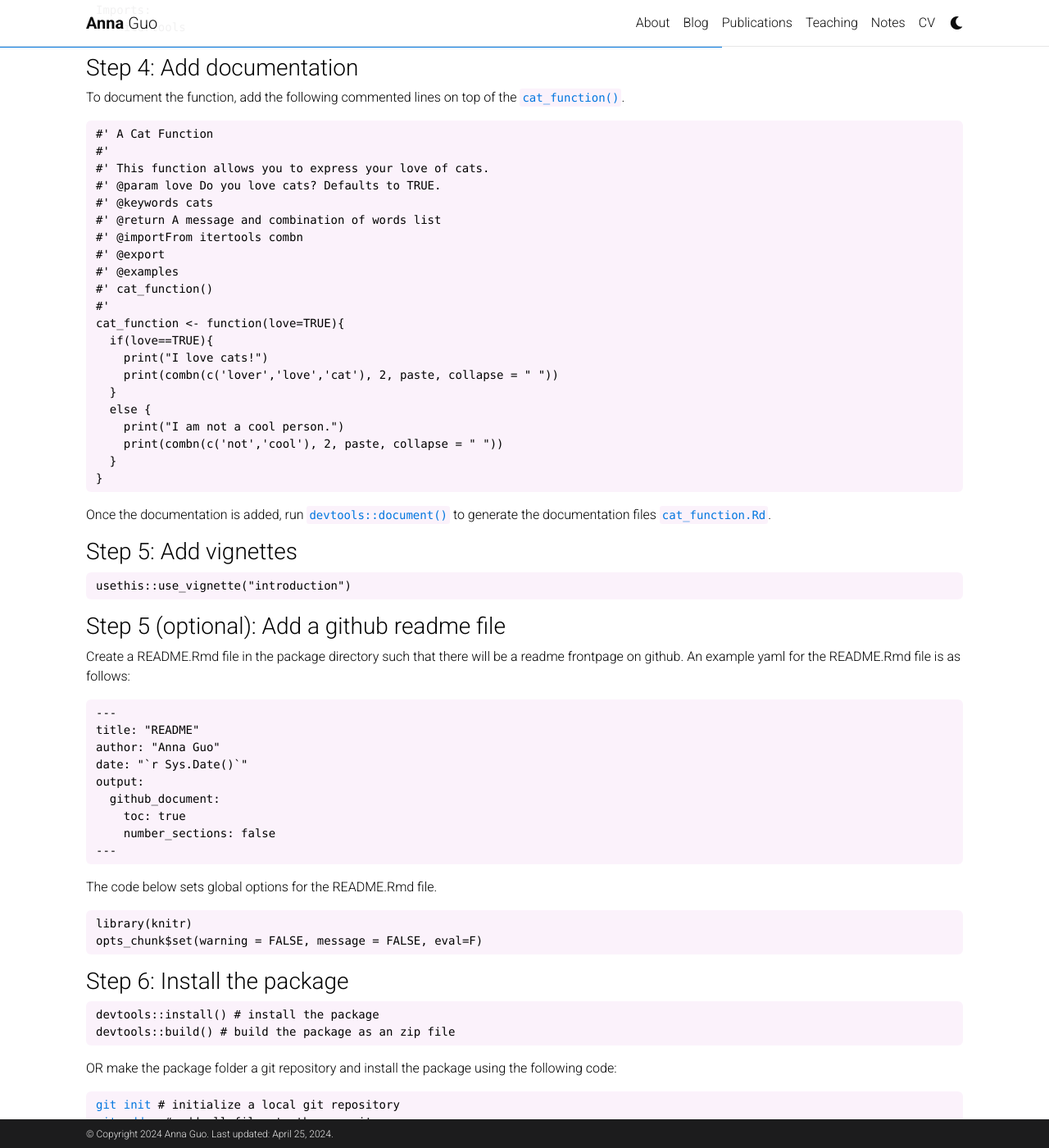
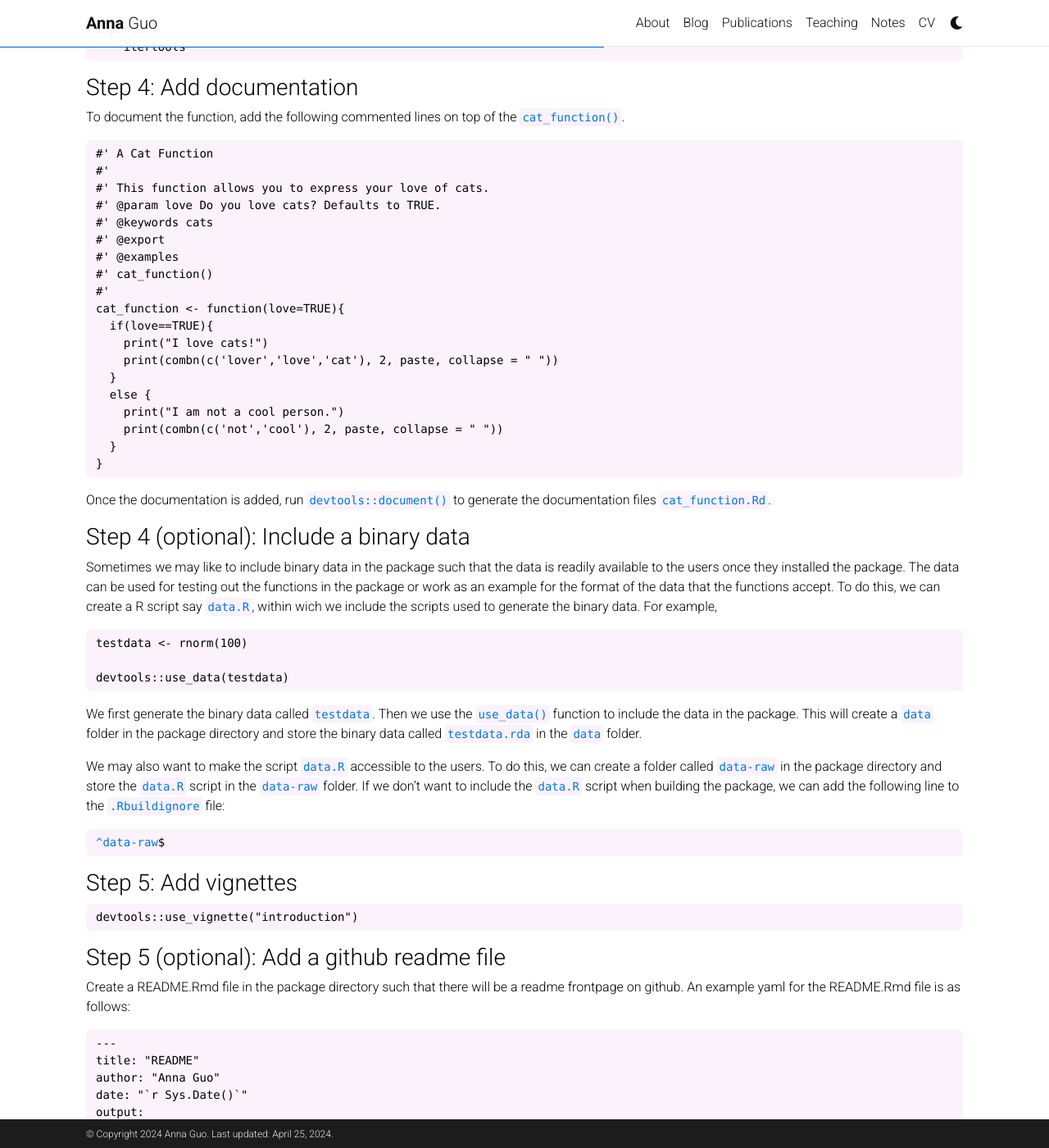
Before and after one commit to annaguo-bios/annaguo-bios.github.io, a Jekyll site: the page built from _posts/2024-03-25-make-rpackage.md, in a window 1280 px wide and 1400 px high, scrolled down 1353 px. Shown: the whole window at 82% size. Built offline with Jekyll 4.4.1, drawn with Linux system fonts in a browser that asks for light colours; comment, search, counter and statistics services are not loaded; a style sheet for code colours, icons or effects is not loaded; some of the changed text lies outside the part shown.

Commit message:
added binary data tutorial in the r package post

````diff
--- a/_posts/2024-03-25-make-rpackage.md
+++ b/_posts/2024-03-25-make-rpackage.md
@@ -19,6 +19,8 @@ toc:
 - [Step 2: Create a function](#step-2-create-a-function)
 - [Step 3: Add package dependencies](#step-3-add-package-dependencies)
 - [Step 4: Add documentation](#step-4-add-documentation)
+- [Step 4 (optional): Include a binary
+  data](#step-4-optional-include-a-binary-data)
 - [Step 5: Add vignettes](#step-5-add-vignettes)
 - [Step 5 (optional): Add a github readme
   file](#step-5-optional-add-a-github-readme-file)
@@ -37,11 +39,11 @@ library("roxygen2")
 
 ### Step 1: Create your package directory
 
-Travel to the parent folder where you want to create your package via `setwd`. Then
-run `create` to create a R project:
+Travel to the parent folder where you want to create your package. Then
+run the following code:
 
 ``` r
-setwd("path-to-parent_directory")
+setwd("parent_directory")
 create("test.package")
 ```
 
@@ -85,8 +87,6 @@ the `cat_function()`.
 #' This function allows you to express your love of cats.
 #' @param love Do you love cats? Defaults to TRUE.
 #' @keywords cats
-#' @return A message and combination of words list
-#' @importFrom itertools combn
 #' @export
 #' @examples
 #' cat_function()
@@ -106,10 +106,41 @@ cat_function <- function(love=TRUE){
 Once the documentation is added, run `devtools::document()` to generate
 the documentation files `cat_function.Rd`.
 
+### Step 4 (optional): Include a binary data
+
+Sometimes we may like to include binary data in the package such that
+the data is readily available to the users once they installed the
+package. The data can be used for testing out the functions in the
+package or work as an example for the format of the data that the
+functions accept. To do this, we can create a R script say `data.R`,
+within wich we include the scripts used to generate the binary data. For
+example,
+
+``` r
+testdata <- rnorm(100)
+
+devtools::use_data(testdata)
+```
+
+We first generate the binary data called `testdata`. Then we use the
+`use_data()` function to include the data in the package. This will
+create a `data` folder in the package directory and store the binary
+data called `testdata.rda` in the `data` folder.
+
+We may also want to make the script `data.R` accessible to the users. To
+do this, we can create a folder called `data-raw` in the package
+directory and store the `data.R` script in the `data-raw` folder. If we
+don’t want to include the `data.R` script when building the package, we
+can add the following line to the `.Rbuildignore` file:
+
+``` bash
+^data-raw$
+```
+
 ### Step 5: Add vignettes
 
 ``` r
-usethis::use_vignette("introduction")
+devtools::use_vignette("introduction")
 ```
 
 ### Step 5 (optional): Add a github readme file
@@ -140,8 +171,7 @@ opts_chunk$set(warning = FALSE, message = FALSE, eval=F)
 ### Step 6: Install the package
 
 ``` r
-devtools::install() # install the package
-devtools::build() # build the package as an zip file
+devtools::install()
 ```
 
 OR make the package folder a git repository and install the package
````
